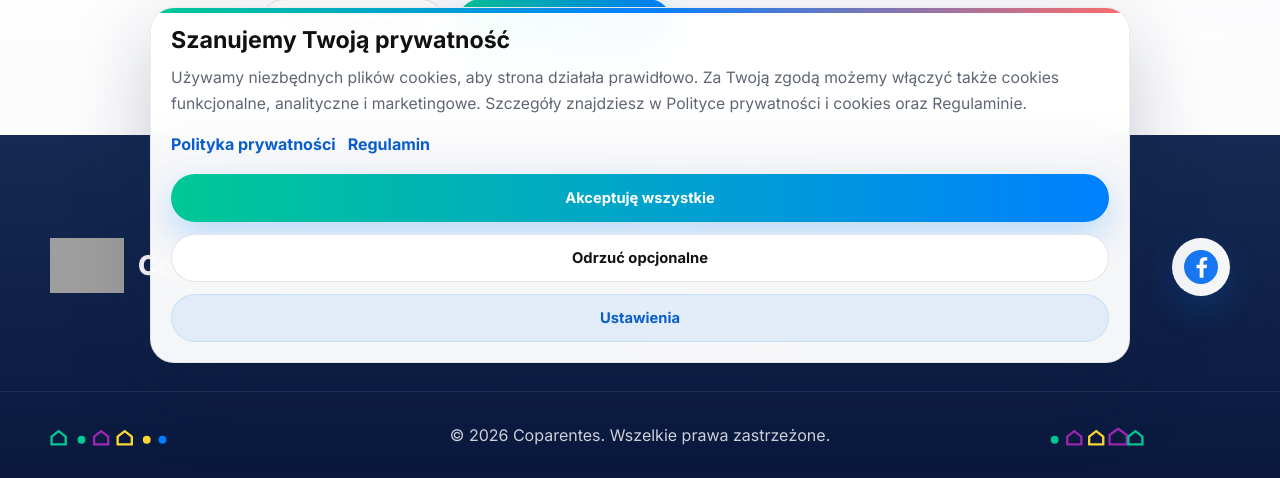
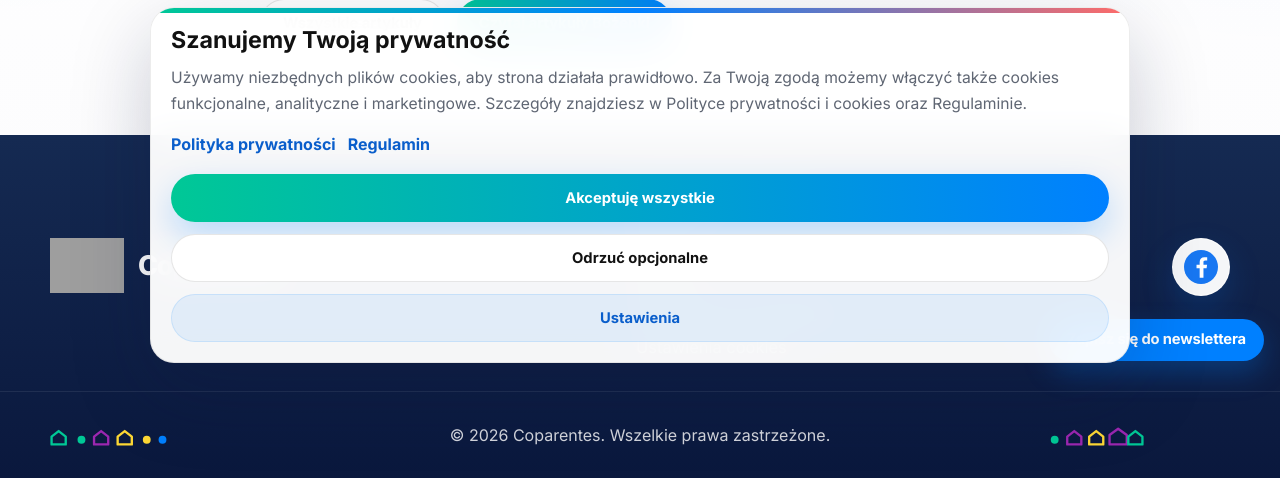
Before and after one commit to coparentes-cmd/coparentes-site, a PHP site: page /blog/bozenka-stajniak.html in a window 1280 px wide. Shown: the part 419-897 px from the top of the page. Run offline with PHP 8.4, Linux system fonts and the light colour scheme; some libraries are stand-ins or nearby versions; grey boxes are pictures that could not be loaded.

Commit message:
Add floating newsletter button on blog pages
Reuse the existing MailerLite popup trigger with a fixed, layout-safe
CTA on listing, article, and author pages.

Co-authored-by: coparentes-cmd <coparentes-cmd@users.noreply.github.com>

```diff
--- a/blog/bozenka-stajniak.html
+++ b/blog/bozenka-stajniak.html
@@ -13,7 +13,7 @@
   <link href="https://fonts.googleapis.com/css2?family=Inter:wght@400;500;600;700;800&display=swap" rel="stylesheet" />
   <link rel="stylesheet" href="../css/style.css?v=newsletter-btn-1" />
   <link rel="stylesheet" href="../css/mobile.css?v=footer-center-1" />
-  <link rel="stylesheet" href="../css/blog.css?v=blog-author-1" />
+  <link rel="stylesheet" href="../css/blog.css?v=newsletter-float-1" />
   <!-- MailerLite Universal -->
   <script>
     (function(w,d,e,u,f,l,n){w[f]=w[f]||function(){(w[f].q=w[f].q||[])
@@ -172,6 +172,16 @@
       </div>
     </div>
   </div>
+  <button
+    type="button"
+    class="ml-onclick-form blog-newsletter-float"
+    onclick="ml('show', 'HbaiDg', true)"
+    aria-label="Zapisz się do newslettera"
+  >
+    <span class="blog-newsletter-float__full">Zapisz się do newslettera</span>
+    <span class="blog-newsletter-float__short">Newsletter</span>
+  </button>
+
 
   <script src="../js/main.js?v=blog-scroll-1"></script>
   <script src="../js/contact.js?v=contact-3"></script>
--- a/css/blog.css
+++ b/css/blog.css
@@ -599,6 +599,47 @@ body.blog-article-page {
   color: #d84f4c;
 }
 
+/* Floating newsletter CTA — fixed, out of document flow */
+.blog-newsletter-float {
+  position: fixed;
+  right: max(16px, env(safe-area-inset-right));
+  bottom: max(20px, env(safe-area-inset-bottom));
+  z-index: 1100;
+  display: inline-flex;
+  align-items: center;
+  justify-content: center;
+  max-width: min(280px, calc(100vw - 32px));
+  padding: 12px 18px;
+  border: 0;
+  border-radius: 999px;
+  background: #0080FF;
+  color: #fff;
+  font: inherit;
+  font-size: 0.92rem;
+  font-weight: 700;
+  letter-spacing: -0.01em;
+  line-height: 1.2;
+  text-align: center;
+  cursor: pointer;
+  box-shadow: 0 12px 28px rgba(0, 128, 255, 0.28);
+  transition: transform 0.2s ease, background 0.2s ease, box-shadow 0.2s ease;
+}
+
+.blog-newsletter-float:hover {
+  background: #0066cc;
+  transform: translateY(-1px);
+  box-shadow: 0 14px 32px rgba(0, 128, 255, 0.34);
+}
+
+.blog-newsletter-float:focus-visible {
+  outline: 2px solid #fff;
+  outline-offset: 3px;
+}
+
+.blog-newsletter-float__short {
+  display: none;
+}
+
 @media (max-width: 640px) {
   .blog-article {
     padding: 32px 0 64px;
@@ -616,4 +657,19 @@ body.blog-article-page {
     margin-left: 8px;
     padding-left: 12px;
   }
+
+  .blog-newsletter-float {
+    right: max(12px, env(safe-area-inset-right));
+    bottom: max(16px, env(safe-area-inset-bottom));
+    padding: 11px 14px;
+    font-size: 0.86rem;
+  }
+
+  .blog-newsletter-float__full {
+    display: none;
+  }
+
+  .blog-newsletter-float__short {
+    display: inline;
+  }
 }
```
Also changed, not shown: blog/dlaczego-warto-korzystac-z-mediacji-rozwodowej.html (+11 -1 lines), blog/index.html (+11 -1 lines), blog/jak-stworzyc-dobra-ugode-pomediacyjna.html (+11 -1 lines), blog/kinga-staszewska.html (+11 -1 lines), blog/mediacja-okiem-mediatorki.html (+11 -1 lines).
